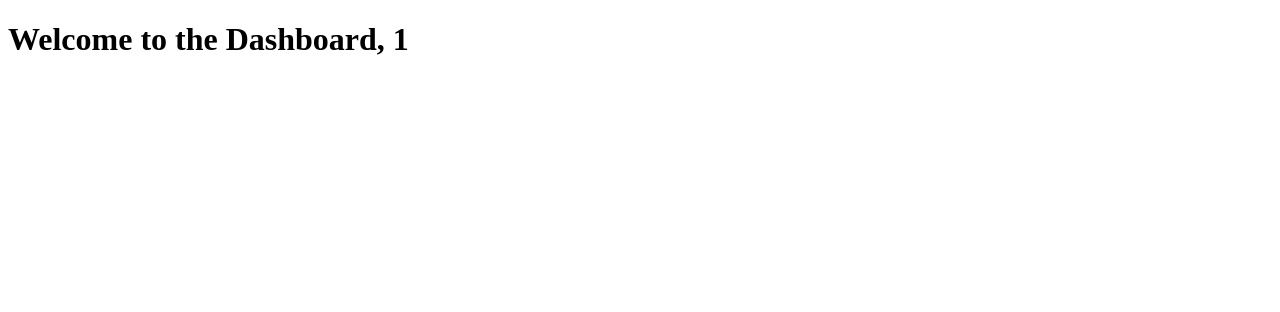
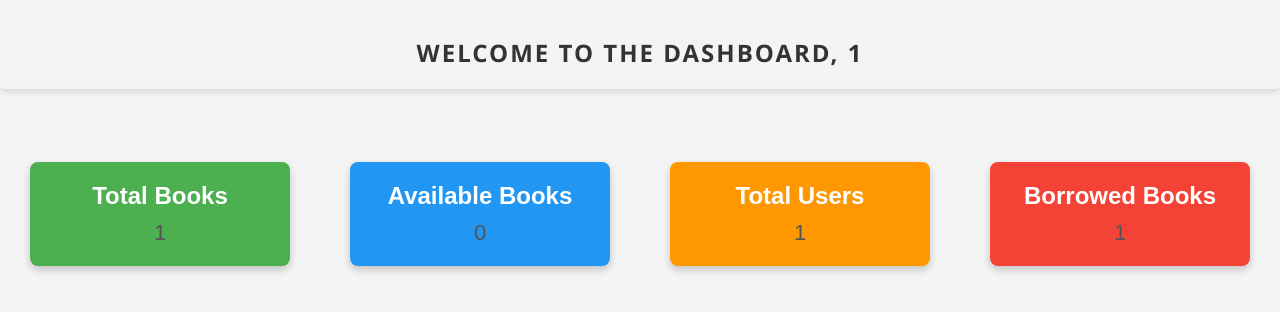
Before and after one commit to JOe-O/Library-Management-System, a Flask app: page /dashboard_main in a window 1280 px wide. Shown: the top 312 px of the page. Run offline with Flask 3, Linux system fonts and the light colour scheme; the visitor is signed in with stand-in values (Sample User, id 1); tables that the repository leaves empty or names only in its code hold one stand-in row (values such as "Sample post").

Commit message:
added more styling

```diff
--- a/app.py
+++ b/app.py
@@ -87,13 +87,28 @@
     user_id = session['user_id']
     connection = create_connection()
     cursor = connection.cursor()
-    cursor.execute("SELECT * FROM users WHERE id=%s",(user_id,))
+
+    # Retrieve user information
+    cursor.execute("SELECT * FROM users WHERE id=%s", (user_id,))
     user = cursor.fetchone()
+
+    # Retrieve counts
+    cursor.execute("SELECT COUNT(*) FROM books")
+    total_books = cursor.fetchone()[0]
+
+    cursor.execute("SELECT COUNT(*) FROM books WHERE available = 1")
+    available_books = cursor.fetchone()[0]
+
+    cursor.execute("SELECT COUNT(*) FROM users")
+    total_users = cursor.fetchone()[0]
+
+    cursor.execute("SELECT COUNT(*) FROM borrowers")
+    total_borrowed_books = cursor.fetchone()[0]
+
     cursor.close()
     connection.close()
 
-
-    return render_template('dashboard_main.html',user=user)
+    return render_template('dashboard_main.html', user=user, total_books=total_books, available_books=available_books, total_users=total_users, total_borrowed_books=total_borrowed_books)
 
 @app.route('/users')
 def users():
--- /dev/null
+++ b/static/dashboard_main.css
@@ -0,0 +1,85 @@
+body {
+    font-family: Arial, Helvetica, sans-serif;
+    background-color: #f4f4f4; /* Light background color for better contrast */
+    margin: 0;
+    padding: 0;
+}
+
+.dashboard-header {
+    font-size: 24px;
+    color: #333;
+    padding: 20px 20px;
+    margin-bottom: 20px;
+    border-radius: 5px;
+    text-align: center;
+    background-color:none;
+    box-shadow: 0 4px 6px rgba(0, 0, 0, 0.1);
+    text-transform: uppercase;
+    letter-spacing: 2px;
+    font-family: 'Segoe UI', Tahoma, Geneva, Verdana, sans-serif;
+}
+
+
+h1 {
+    text-align: center;
+    color: #333;
+}
+
+.row {
+    display: flex;
+    flex-wrap: wrap;
+    justify-content: center;
+    margin: 20px 0;
+}
+
+.column {
+    flex: 1;
+    max-width: 25%;
+    padding: 0 15px;
+    box-sizing: border-box;
+}
+
+.card {
+    box-shadow: 0 4px 8px 0 rgba(0, 0, 0, 0.2);
+    padding: 20px;
+    margin: 15px;
+    text-align: center;
+    background-color: #fff;
+    border-radius: 8px;
+    transition: transform 0.2s;
+}
+
+.card:hover {
+    transform: scale(1.05);
+}
+
+.card h2 {
+    margin: 0 0 10px;
+    font-size: 24px;
+}
+
+.card p {
+    margin: 0;
+    font-size: 22px;
+    color: #555;
+}
+
+.card.total-books {
+    background-color: #4caf50;
+    color: white;
+}
+
+.card.available-books {
+    background-color: #2196f3;
+    color: white;
+}
+
+.card.total-users {
+    background-color: #ff9800;
+    color: white;
+}
+
+.card.borrowed-books {
+    background-color: #f44336;
+    color: white;
+}
--- a/templates/books.html
+++ b/templates/books.html
@@ -6,7 +6,7 @@
 </head>
 <body>
     <div class="content-container">
-        <h2>Books</h2>
+        <h2 class="books-header">Books</h2>
         <button class="add-button" onclick="addBook()">Add New Book</button>
         <table class="books-table">
             <thead>
--- a/templates/dashboard_main.html
+++ b/templates/dashboard_main.html
@@ -1,9 +1,37 @@
 <!DOCTYPE html>
 <html>
 <head>
-    <title>Page Title</title>
+    <title>Dashboard</title>
+    <link rel="stylesheet" type="text/css" href="../static/dashboard_main.css">
 </head>
 <body>
-    <h1>Welcome to the Dashboard, {{ user[1] }}</h1>
+    <h1 class="dashboard-header">Welcome to the Dashboard, {{ user[1] }}</h1>
+    <br>
+    <div class="row">
+        <div class="column">
+            <div class="card total-books">
+                <h2>Total Books</h2>
+                <p>{{ total_books }}</p>
+            </div>
+        </div>
+        <div class="column">
+            <div class="card available-books">
+                <h2>Available Books</h2>
+                <p>{{ available_books }}</p>
+            </div>
+        </div>
+        <div class="column">
+            <div class="card total-users">
+                <h2>Total Users</h2>
+                <p>{{ total_users }}</p>
+            </div>
+        </div>
+        <div class="column">
+            <div class="card borrowed-books">
+                <h2>Borrowed Books</h2>
+                <p>{{ total_borrowed_books }}</p>
+            </div>
+        </div>
+    </div>
 </body>
 </html>
--- a/templates/users.html
+++ b/templates/users.html
@@ -6,8 +6,8 @@
 </head>
 <body>
     <div class="content-container">
-        <h2>Users</h2>
-        <button class="add-button" onclick="addUser()">Add New User</button>
+        <h2 class="users-heading">Users</h2>
+
         <table class="users-table">
             <thead>
                 <tr>
@@ -35,6 +35,8 @@
                 {% endfor %}
             </tbody>
         </table>
+        <br>
+        <button class="add-button" onclick="addUser()">Add New User</button>
     </div>
     <script src="../static/dashboard.js"></script>
 </body>
```
Also changed, not shown: static/books_table.css (+28 -0 lines), static/borrowed_books.css (added, +16 -0 lines), static/dashboard.css (+47 -3 lines), static/users_table.css (+20 -4 lines), templates/borrowed_books.html (+17 -6 lines), templates/dashboard.html (+8 -1 lines).
